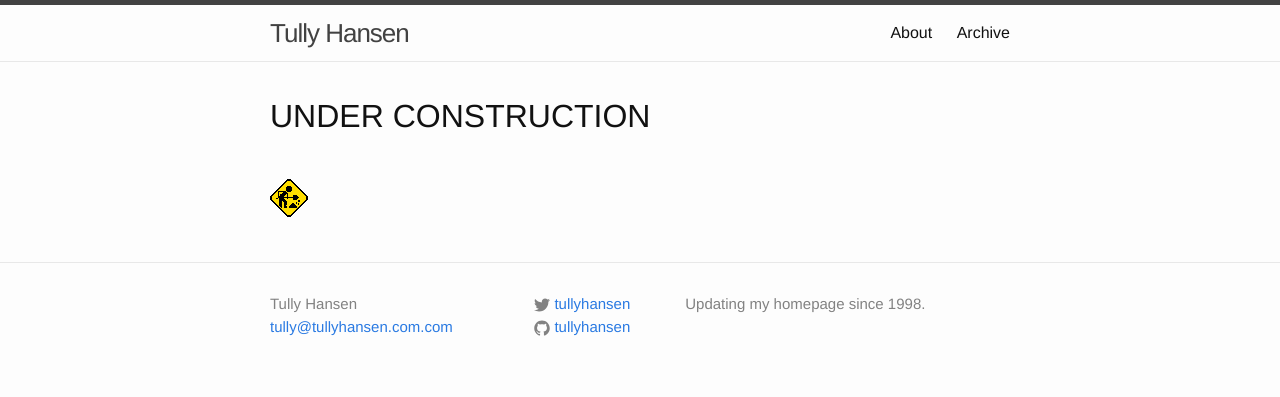
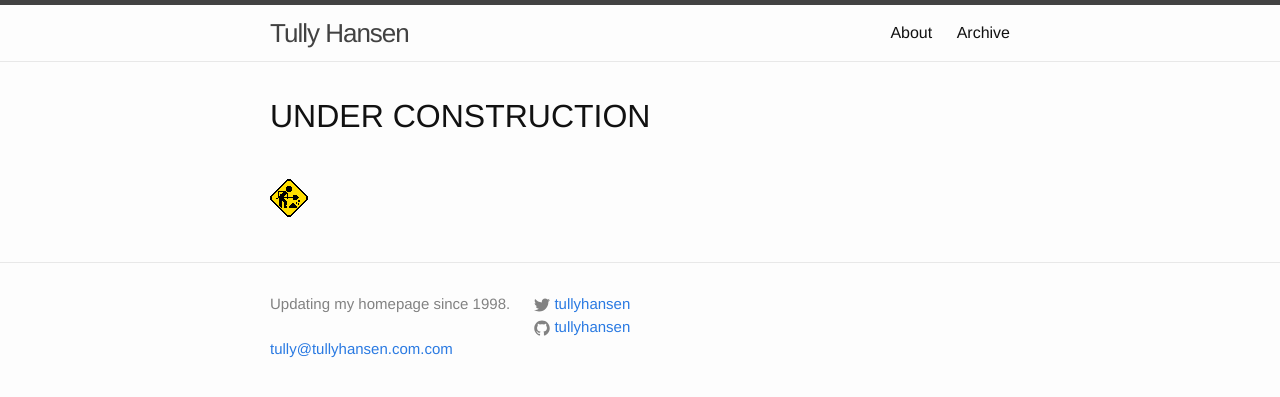
Before and after one commit to tullyhansen/tullyhansen.github.io, a Jekyll site: the page built from index.md, in a window 1280 px wide. Shown: the top 397 px of the page. Built offline with Jekyll 4.4.1, drawn with Linux system fonts in a browser that asks for light colours; a script that is not in the unit is left out.

Commit message:
Move description to left column in footer

```diff
--- a/_includes/footer.html
+++ b/_includes/footer.html
@@ -7,7 +7,8 @@
     <div class="footer-col-wrapper">
       <div class="footer-col  footer-col-1">
         <ul class="contact-list">
-          <li>{{ site.title }}</li>
+          <li>{{ site.description }}</li>
+          <li><br /></li>
           <li><a href="mailto:{{ site.email }}">{{ site.email }}</a></li>
         </ul>
       </div>
@@ -46,7 +47,6 @@
       </div>
 
       <div class="footer-col  footer-col-3">
-        <p class="text">{{ site.description }}</p>
         <div id="latestTweet"></div>
       </div>
     </div>
```
